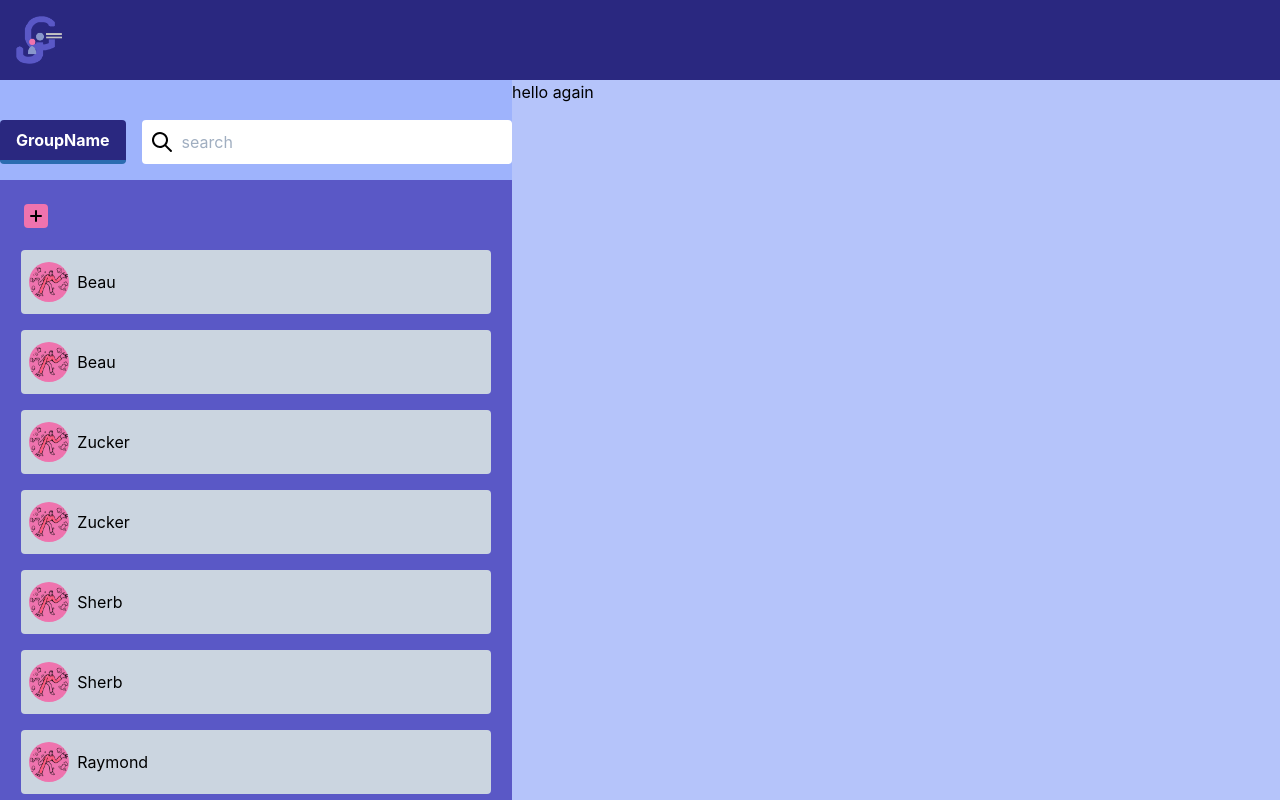
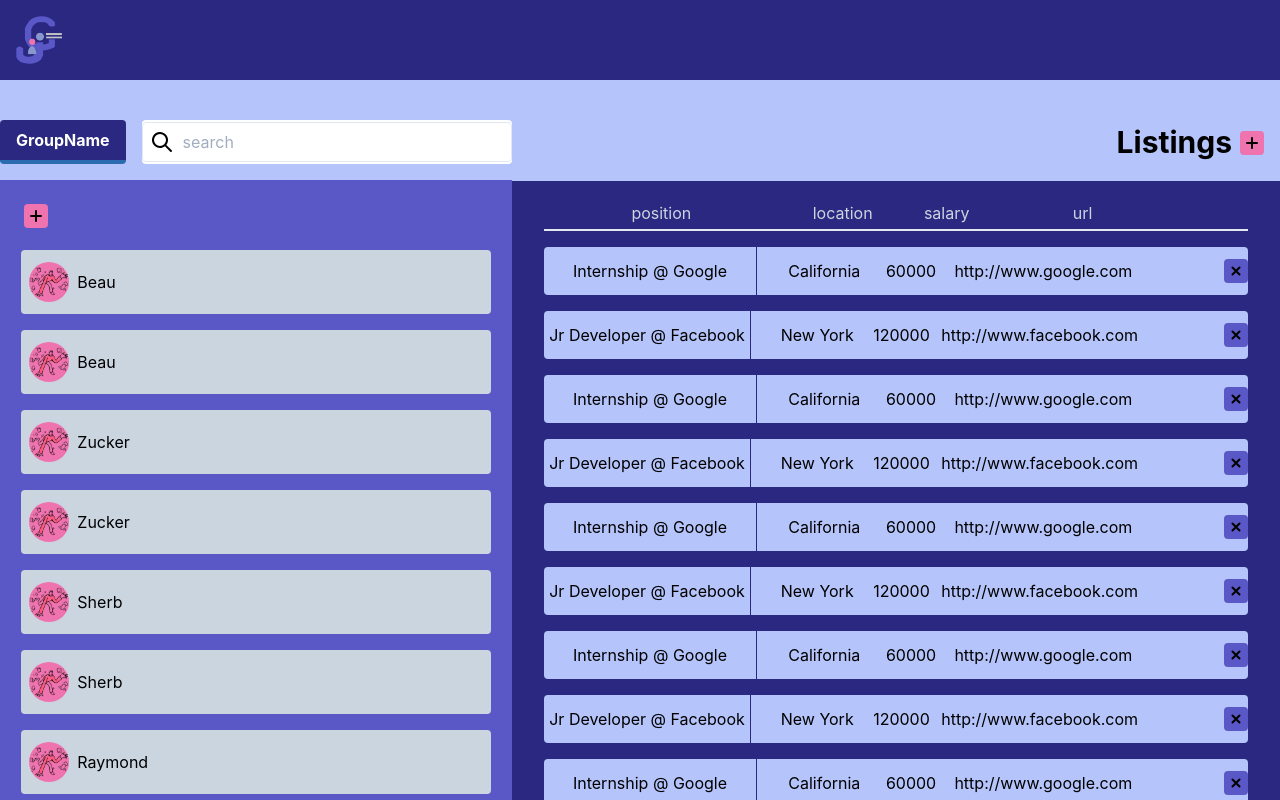
Before and after one commit to papertran/job-groups, a React (Create React App) app in the folder frontend/: page /Home in a window 1280 px wide. Shown: the top 800 px of the page. Built offline with nearby package versions, Linux system fonts and the light colour scheme.

Commit message:
done w home page

```diff
--- /dev/null
+++ b/frontend/src/components/AddListing.js
@@ -0,0 +1,14 @@
+import React from 'react';
+
+const AddListing = () => {
+    return(
+        <div className="flex justify-end items-center h-14 w-full mt-10 mb-4">
+            <h1 className="text-3xl font-bold">Listings</h1>
+            <button className="bg-mainpink h-6 rounded ml-2 mr-4">
+                <img className="" src={require('../images/icon-plus.svg')}/>
+            </button>
+        </div>
+    )
+}
+
+export default AddListing;
--- a/frontend/src/components/Group.js
+++ b/frontend/src/components/Group.js
@@ -12,7 +12,7 @@ class Group extends React.Component {
                     {/* <div className="bg-gray-400 rounded"> */}
                         <form className="flex bg-white rounded items-center justify-end w-full ">
                             <img className="h-6 ml-2 z-10" src={require('../images/icon-search.svg')}></img>
-                            <input className="w-full rounded h-10 pl-10 -ml-8 focus:border-gray-400" type="text" placeholder="search">
+                            <input className="w-full rounded h-10 pl-10 -ml-8 border focus:border-red-400" type="text" placeholder="search">
 
                             </input>
                         </form>
--- a/frontend/src/components/Home.js
+++ b/frontend/src/components/Home.js
@@ -3,30 +3,30 @@ import user from './data/user.json';
 import { Header } from './Header';
 import Group from './Group';
 import UserList from './UserList';
+import JobList from './JobList';
+import AddListing from './AddListing';
 
 class Home extends React.Component {
-
-    render () {
-
+    render() {
         console.log(user);
 
         return (
             <>
-            <Header/>
+                <Header />
                 <div className="flex h-screen">
-                <div className="bg-mainpurple w-2/5">
-                    <Group/>
-                    <UserList/>
+                    <div className="bg-secpurple w-2/5">
+                        <Group />
+                        <UserList />
                     </div>
 
                     <div className="bg-secpurple w-3/5 h-full">
-                    hello again
+                        <AddListing />
+                        <JobList />
                     </div>
                 </div>
             </>
-        )
+        );
     }
-
 }
 
 export default Home;
--- /dev/null
+++ b/frontend/src/components/JobList.js
@@ -0,0 +1,220 @@
+import React from 'react';
+
+const test = {
+    group: {
+        groupName: 'Tier 1',
+        jobgroupsSet: [
+            {
+                user: {
+                    username: 'Beau',
+                },
+                job: {
+                    name: 'Google',
+                    url: 'http://www.google.com',
+                    postDate: '2020-05-23',
+                    endDate: '2021-01-01',
+                    salary: 60000,
+                    location: 'California',
+                    position: 'Internship',
+                },
+            },
+            {
+                user: {
+                    username: 'Beau',
+                },
+                job: {
+                    name: 'Facebook',
+                    url: 'http://www.facebook.com',
+                    postDate: '2020-05-23',
+                    endDate: '2021-01-02',
+                    salary: 120000,
+                    location: 'New York',
+                    position: 'Jr Developer',
+                },
+            },
+            {
+                user: {
+                    username: 'Zucker',
+                },
+                job: {
+                    name: 'Google',
+                    url: 'http://www.google.com',
+                    postDate: '2020-05-23',
+                    endDate: '2021-01-01',
+                    salary: 60000,
+                    location: 'California',
+                    position: 'Internship',
+                },
+            },
+            {
+                user: {
+                    username: 'Zucker',
+                },
+                job: {
+                    name: 'Facebook',
+                    url: 'http://www.facebook.com',
+                    postDate: '2020-05-23',
+                    endDate: '2021-01-02',
+                    salary: 120000,
+                    location: 'New York',
+                    position: 'Jr Developer',
+                },
+            },
+            {
+                user: {
+                    username: 'Sherb',
+                },
+                job: {
+                    name: 'Google',
+                    url: 'http://www.google.com',
+                    postDate: '2020-05-23',
+                    endDate: '2021-01-01',
+                    salary: 60000,
+                    location: 'California',
+                    position: 'Internship',
+                },
+            },
+            {
+                user: {
+                    username: 'Sherb',
+                },
+                job: {
+                    name: 'Facebook',
+                    url: 'http://www.facebook.com',
+                    postDate: '2020-05-23',
+                    endDate: '2021-01-02',
+                    salary: 120000,
+                    location: 'New York',
+                    position: 'Jr Developer',
+                },
+            },
+            {
+                user: {
+                    username: 'Raymond',
+                },
+                job: {
+                    name: 'Google',
+                    url: 'http://www.google.com',
+                    postDate: '2020-05-23',
+                    endDate: '2021-01-01',
+                    salary: 60000,
+                    location: 'California',
+                    position: 'Internship',
+                },
+            },
+            {
+                user: {
+                    username: 'Raymond',
+                },
+                job: {
+                    name: 'Facebook',
+                    url: 'http://www.facebook.com',
+                    postDate: '2020-05-23',
+                    endDate: '2021-01-02',
+                    salary: 120000,
+                    location: 'New York',
+                    position: 'Jr Developer',
+                },
+            },
+            {
+                user: {
+                    username: 'Marshall',
+                },
+                job: {
+                    name: 'Google',
+                    url: 'http://www.google.com',
+                    postDate: '2020-05-23',
+                    endDate: '2021-01-01',
+                    salary: 60000,
+                    location: 'California',
+                    position: 'Internship',
+                },
+            },
+            {
+                user: {
+                    username: 'Marshall',
+                },
+                job: {
+                    name: 'Facebook',
+                    url: 'http://www.facebook.com',
+                    postDate: '2020-05-23',
+                    endDate: '2021-01-02',
+                    salary: 120000,
+                    location: 'New York',
+                    position: 'Jr Developer',
+                },
+            },
+            {
+                user: {
+                    username: 'Marshall',
+                },
+                job: {
+                    name: 'Peepee',
+                    url: 'http://www.testpage.com',
+                    postDate: '2020-05-30',
+                    endDate: '2021-01-02',
+                    salary: 69,
+                    location: 'Tallahassee, FL',
+                    position: 'Frontdesk',
+                },
+            },
+        ],
+    },
+};
+
+const JobList = () => {
+    console.log(test);
+
+    const renderJobs = (groupData) => {
+        console.log('groupdaa', groupData);
+        return (
+            <>
+                <div className="flex justify-center">
+                    <div className="flex items-center w-11/12 mt-4 h-12 rounded bg-secpurple">
+                        <span className="w-1/3 text-center">
+                            {groupData.job.position} @ {groupData.job.name}
+                        </span>
+                        <div className="bg-darkpurple h-full border-l border-solid border-darkpurple"></div>
+                        <span className="w-24 ml-6 text-center">
+                            {groupData.job.location}
+                        </span>
+                        <span className="w-24 text-center">
+                            {groupData.job.salary}
+                        </span>
+
+                        <span className="w-48 flex justify-center">
+                            <a href={groupData.job.url}>{groupData.job.url}</a>
+                        </span>
+
+                        <span className="w-32 flex justify-end">
+                            <button className="flex justify-center w-6 rounded bg-darkpurple2 text-white">
+                                <img
+                                    className="transform rotate-45"
+                                    src={require('../images/icon-plus.svg')}
+                                />
+                            </button>
+                        </span>
+                    </div>
+                </div>
+            </>
+        );
+    };
+
+    return (
+        <>
+            <div className="h-screen w-full bg-darkpurple overflow-scroll">
+                <div className="flex justify-center">
+                    <div className="flex w-11/12 mt-4 text-gray-400 border-b-2 leading-8">
+                        <span className="w-1/3 text-center">position</span>
+                        <span className="w-32 text-center">location</span>
+                        <span className="w-20 text-center">salary</span>
+                        <span className="w-48 text-center">url</span>
+                    </div>
+                </div>
+                {test.group.jobgroupsSet.map(renderJobs)}
+            </div>
+        </>
+    );
+};
+
+export default JobList;
--- a/frontend/src/components/UserList.js
+++ b/frontend/src/components/UserList.js
@@ -169,7 +169,7 @@ class UserList extends React.Component {
     renderUser(groupData) {
         return (
             <>
-                <div className="flex justify-center">
+                <div className="flex justify-center" key={groupData.user.username}>
                     <div className=" flex items-center bg-gray-400 mt-4 h-16 w-11/12 rounded">
                         <div className="rounded-full bg-mainpink ml-2 mr-2">
                         <img className="h-10 w-10 object-contain" src={require('../images/clumsy.png')}/>
```
Also changed, not shown: frontend/src/images/icon-plus-white.svg (added). Lines whose indentation alone changed are shown as unchanged.
